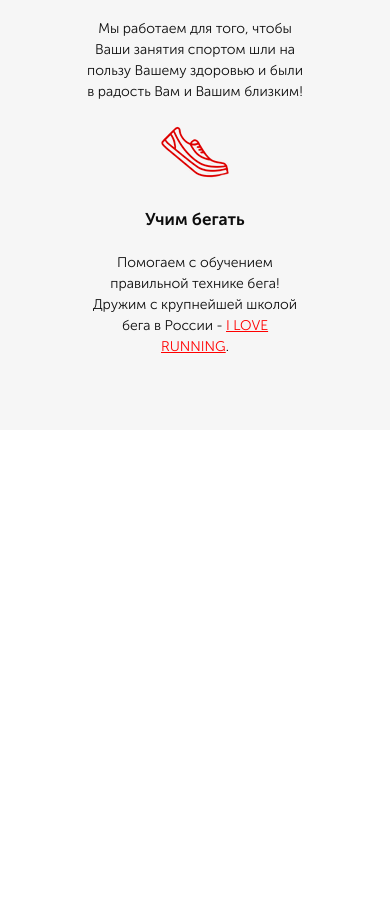
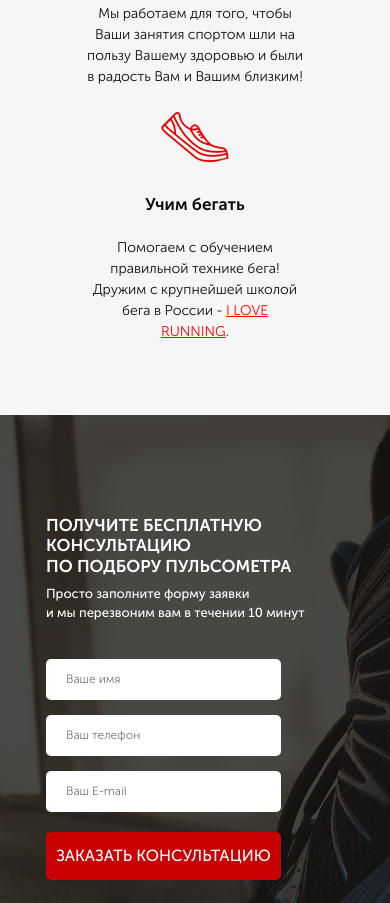
Before and after one commit to imikongi/pulse_project, a website: page src/index.html in a window 390 px wide. Shown: the part 1097-2000 px from the top of the page. Before the commit the page ends 1527 px from the top, so only its background shows below. Drawn offline with Linux system fonts and the light colour scheme.

Commit message:
Second homework

```diff
--- a/src/index.html
+++ b/src/index.html
@@ -92,5 +92,31 @@
             </div>
         </div>
     </div>
+
+    <div class="consultation">
+        <div class="container">
+            <h2 class="title title_left">
+                Получите бесплатную консультацию<br>
+                по подбору пульсометра
+            </h2>
+
+
+            <div class="consultation__descr">
+                Просто заполните форму заявки <br>
+                и мы перезвоним вам в течении 10 минут
+            </div>
+
+            <form class="feed-form" action="#">
+                <input name="name" required placeholder="Ваше имя" type="text">
+                <input name="phone" required placeholder="Ваш телефон" type="number">
+                <input name="email" required placeholder="Ваш E-mail" type="email">
+
+                <!-- <input type="submit" value="заказать кОНСУЛЬТАЦИЮ" class="button button_main"> -->
+
+                <button class="button button_submit">заказать кОНСУЛЬТАЦИЮ</button>
+            </form>
+
+        </div>
+    </div>
 </body>
 </html>
--- a/src/sass/base/_media.scss
+++ b/src/sass/base/_media.scss
@@ -26,6 +26,11 @@
             justify-content: space-around;
         }
     }
+    .feed-form {
+        input {
+            height: 44px;
+        }
+    }
 }
 
 @media (max-width: 991px) {
@@ -52,7 +57,7 @@
             font-size: 36px;
         }
         &__subheader {
-            font-size: 19px;
+            font-size: 17px;
         }
         &__icons {
             justify-content: space-around;
@@ -78,6 +83,9 @@
             margin-top: 14px;
 
         }
+    }
+    .consultation {
+        padding-left: 46px;
     }
 }
 @media (max-width: 767px) {
@@ -114,6 +122,11 @@
             flex-wrap: wrap;
         }
     }
+    .consultation {
+        &__descr {
+            font-size: 18px;
+        }
+    }
 }
 
 @media (max-width: 575px) {
@@ -141,4 +154,23 @@
             justify-content: center;
         }
     }
+    .consultation {
+        .title {
+            font-size: 17px;
+        }
+        .feed-form {
+            width: 235px;
+            input {
+                height: 41px;
+                font-size: 12px;
+            }
+            .button_submit {
+                height: 48px;
+            }
+        }
+        &__descr {
+            font-size: 13px;
+        }
+
+    }
 }
--- a/src/sass/blocks/_buttons.scss
+++ b/src/sass/blocks/_buttons.scss
@@ -14,4 +14,9 @@
         height: 50px;
         font-size: 16px;
     }
+    &_submit {
+        width: 100%;
+        height: 55px;
+        font-size: 16px;
+    }
 }
--- /dev/null
+++ b/src/sass/blocks/_consultation.scss
@@ -0,0 +1,11 @@
+.consultation {
+    min-height: 680px;
+    padding: 100px 0 92px 0;
+    background: url(../img/bg/shoe_bg.jpg) center (center/cover) no-repeat;
+    &__descr {
+        color: #ffffff;
+        font-size: 20px;
+        font-weight: 500;
+        text-align: left;
+    }
+}
--- /dev/null
+++ b/src/sass/blocks/_forms.scss
@@ -0,0 +1,21 @@
+.feed-form {
+    margin-top: 36px;
+    display: flex;
+    flex-direction: column;
+    width: 300px;
+    input {
+        height: 50px;
+        border-radius: 5px;
+        background-color: #ffffff;
+        margin-bottom: 15px;
+        border: none;
+        padding: 0 20px;
+        color: #4b4b4b;
+        font-size: 14px;
+        font-weight: 300;
+
+        &:nth-child(3) {
+            margin-bottom: 20px;
+        }
+    }
+}
--- a/src/sass/blocks/_promo.scss
+++ b/src/sass/blocks/_promo.scss
@@ -1,7 +1,7 @@
 .promo {
     min-height: 650px;
     padding: 21px 0 93px 0;
-    background: url(../../img/bg/main_bg.jpg) center (center/cover) no-repeat;
+    background: url(../img/bg/main_bg.jpg) center (center/cover) no-repeat;
     &__wrapper {
         display: flex;
         flex-direction: column;
--- a/src/sass/style.scss
+++ b/src/sass/style.scss
@@ -19,10 +19,17 @@
     font-weight: 700;
     text-align: center;
     text-transform: uppercase;
+    &_left {
+        color: #ffffff;
+        font-size: 36px;
+        text-align: left;
+    }
 }
 
 @import "blocks/promo";
 @import "blocks/header";
 @import "blocks/buttons";
 @import "blocks/advantages";
+@import "blocks/consultation";
+@import "blocks/forms";
 @import "base/media";
```
Also changed, not shown: src/css/style.min.css.
